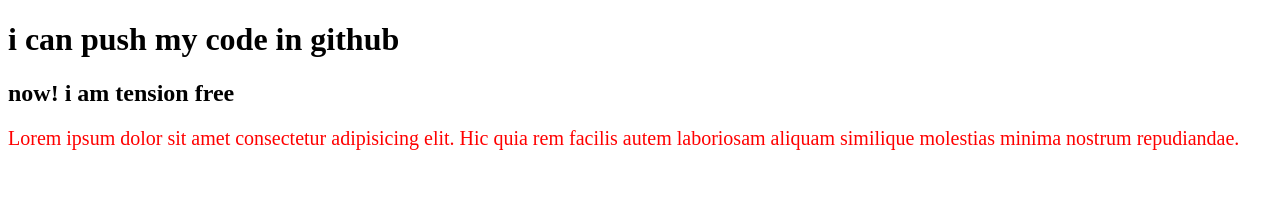
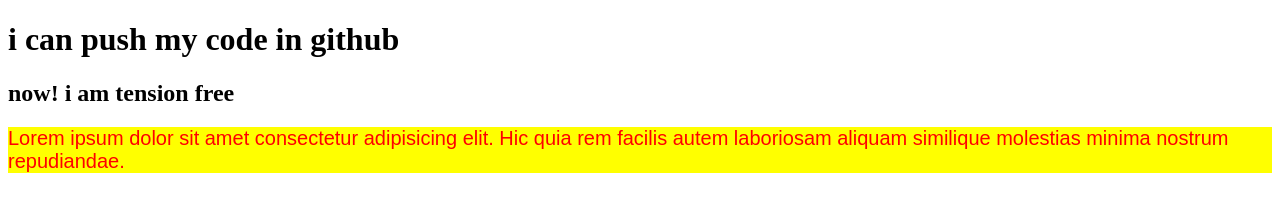
Before and after one commit to MuhammadAtiq757/my-first-codi, a plain HTML site: page index.html in a window 1280 px wide. Drawn offline with Linux system fonts and the light colour scheme.

Commit message:
style change

```diff
--- a/style.css
+++ b/style.css
@@ -1,5 +1,7 @@
 p{
 color: red;
 font-size: 20px;
+font-family: sans-serif;
+background-color: yellow;
 
 }
```
